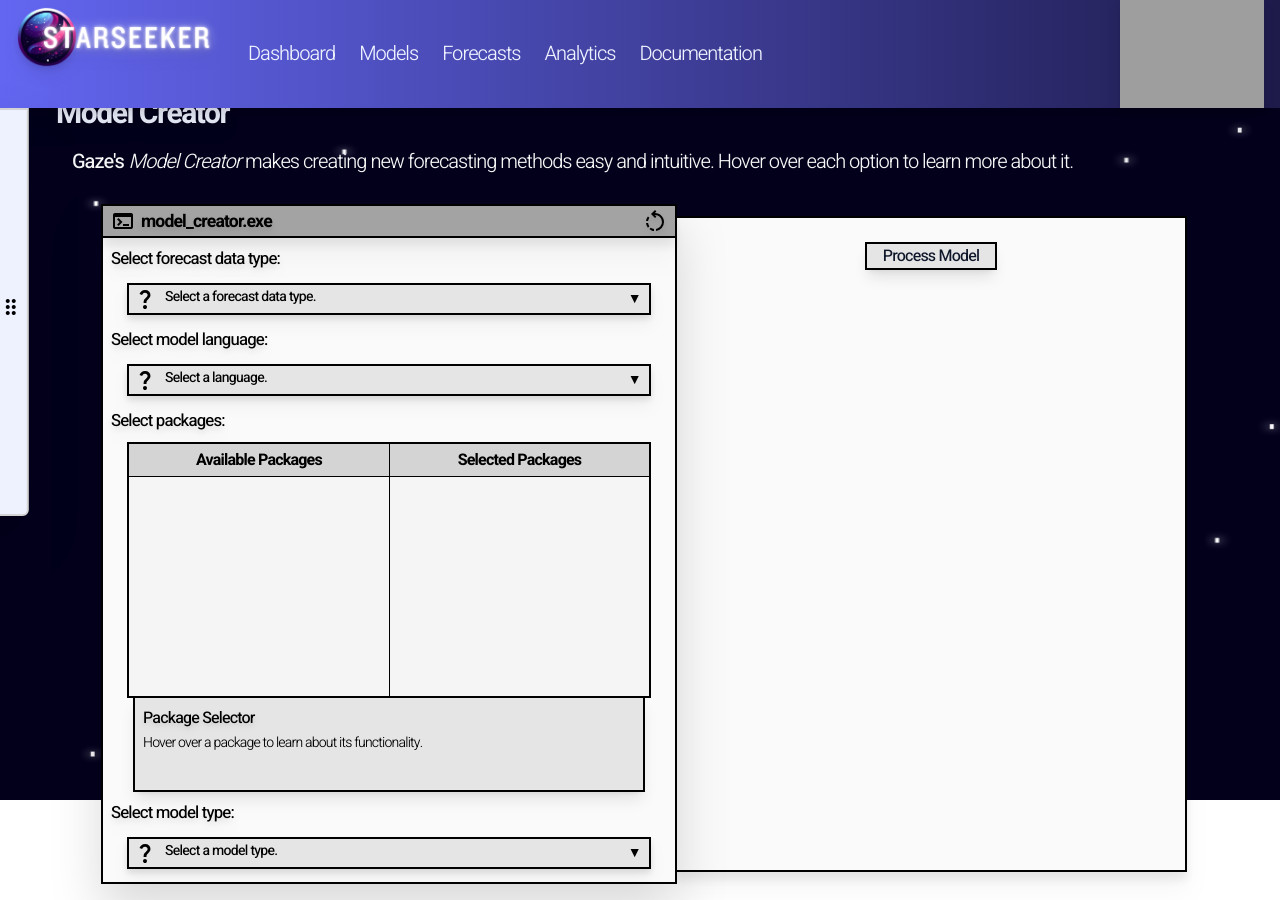
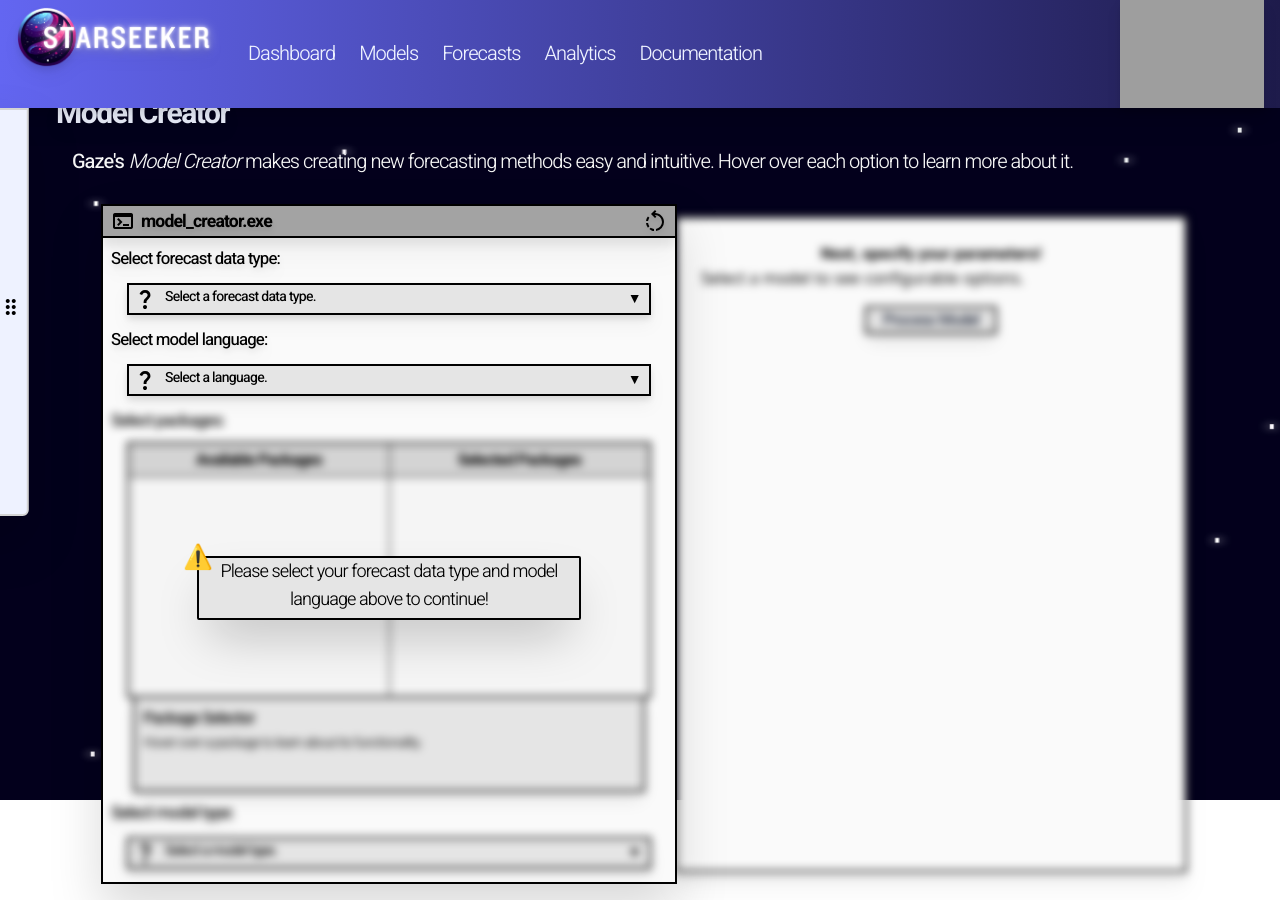
Before and after one commit to heidaraliy/starseeker, a React (Vite) app in the folder frontend/: page /prod/gaze/usage in a window 1280 px wide. Built offline with nearby package versions, Linux system fonts and the light colour scheme; grey boxes are pictures that could not be loaded; a web font is replaced by a local one.

Commit message:
starting implementation of auxiliary model creator widget

```diff
--- /dev/null
+++ b/frontend/src/components/AuxiliaryModelCreatorWidget.tsx
@@ -0,0 +1,77 @@
+import { FC } from 'react';
+import { modelParameters } from '../consts/modelParameters';
+import axios from 'axios';
+
+interface AuxiliaryModelCreatorProps {
+  selectedModel: string | null;
+  selectedLanguage: string | null;
+  selectedForecast: string | null;
+  selectedPackages: string[] | null;
+}
+
+const AuxiliaryModelCreatorWidget: FC<AuxiliaryModelCreatorProps> = ({
+  selectedModel,
+  selectedLanguage,
+  selectedForecast,
+  selectedPackages,
+}) => {
+  //overlay blur for auxiliary model creator section
+  const showAuxModelCreator =
+    !selectedForecast || !selectedLanguage || !selectedModel;
+
+  const renderInputs = () => {
+    if (selectedModel && modelParameters[selectedModel]) {
+      return modelParameters[selectedModel]();
+    }
+    return <div>Select a model to see configurable options.</div>;
+  };
+
+  //prep data to send to backend
+  const handleProcessModel = async () => {
+    try {
+      const dataToSend = {
+        forecastType: selectedForecast,
+        language: selectedLanguage,
+        packages: selectedPackages,
+        model: selectedModel,
+      };
+
+      //endpoint
+      const response = await axios.post('/api/model/create', dataToSend);
+
+      //success
+      console.log('Model created! Response data:', response.data);
+    } catch (error) {
+      //failure
+      console.error('Model creation failure.', error);
+    } finally {
+      //empty
+    }
+  };
+  return (
+    <div className="xl:my-auto md:mx-auto md:-mt-0.5 -z-1">
+      <div className={`package-selector ${showAuxModelCreator ? 'blur' : ''}`}>
+        <div className="bg-neutral-50 md:w-[38rem] xl:w-[32rem] 2xl:w-[40rem] drop-shadow-xl">
+          <div className="border-2 border-black md:h-[28rem] xl:h-[41rem]">
+            <div className="flex-col justify-center py-6">
+              <div className="flex justify-center font-heebo font-bold">
+                Next, specify your {selectedModel} parameters!
+              </div>
+              <div className="mx-auto px-6">{renderInputs()}</div>
+              <div className="flex justify-center">
+                <button
+                  className="bg-neutral-200 hover:bg-neutral-300 hover:-translate-y-0.5 active:translate-y-0 text-slate-900 tracking-tighter font-heebo px-4 mt-4 border-2 border-black shadow-lg duration-200 transition ease-in-out"
+                  onClick={handleProcessModel}
+                >
+                  Process Model
+                </button>
+              </div>
+            </div>
+          </div>
+        </div>
+      </div>
+    </div>
+  );
+};
+
+export default AuxiliaryModelCreatorWidget;
--- a/frontend/src/components/ModelCreatorDropdown.tsx
+++ b/frontend/src/components/ModelCreatorDropdown.tsx
@@ -67,7 +67,6 @@ const ModelCreatorDropdown: React.FC<ModelCreatorDropdownProps> = ({
     updateDropdownDirection();
     window.addEventListener('resize', updateDropdownDirection);
 
-    // Cleanup event listener
     return () => window.removeEventListener('resize', updateDropdownDirection);
   }, []);
 
--- a/frontend/src/components/ModelCreatorWidget.tsx
+++ b/frontend/src/components/ModelCreatorWidget.tsx
@@ -5,27 +5,17 @@ import ModelCreatorDropdown from './ModelCreatorDropdown';
 import PackageSelector from './PackageSelector';
 import Tooltip from './Tooltip';
 import { forecastTypeOptions, forecastToIcon } from '../consts/forecastTypes';
-import {
-  packageToModelsMap,
-  modelTypeOptions,
-  modelToIcon,
-} from '../consts/modelTypes';
+import { packageToModelsMap, modelToIcon } from '../consts/modelTypes';
 import {
   programmingLanguageOptions,
   languageToIcon,
 } from '../consts/languageTypes';
-import languagePackageMap from '../consts/languagePackageMap';
 import { getTooltipMessage } from '../utils/getTooltipMessage';
-import axios from 'axios';
+import AuxiliaryModelCreatorWidget from './AuxiliaryModelCreatorWidget';
 
 const ModelCreatorWidget: React.FC = () => {
   //set key for packageSelectorKey so we can refresh it to default when a user clicks the refresh button
   const [packageSelectorKey, setPackageSelectorKey] = useState(0);
-
-  //conditional package rendering logic
-  const getPackagesByLanguage = (selectedLanguage) => {
-    return languagePackageMap[selectedLanguage] || [];
-  };
 
   //also need to process package selection to render available models
   const [selectedPackages, setSelectedPackages] = useState([]);
@@ -34,23 +24,6 @@ const ModelCreatorWidget: React.FC = () => {
   const handlePackageSelect = (selectedPackages) => {
     setSelectedPackages(selectedPackages);
   };
-
-  useEffect(() => {
-    console.log('Selected packages:', selectedPackages);
-
-    if (selectedPackages.length > 0) {
-      let modelsSet = new Set();
-      selectedPackages.forEach((pkg) => {
-        const modelsForPackage = packageToModelsMap[pkg] || [];
-        modelsForPackage.forEach((model) => modelsSet.add(model));
-      });
-
-      console.log('Models set:', modelsSet); // Debugging
-      setFilteredModelOptions([...modelsSet]);
-    } else {
-      setFilteredModelOptions(modelTypeOptions);
-    }
-  }, [selectedPackages]);
 
   //forecast type selection consts, states, and handling
   const [selectedForecast, setSelectedForecast] = useState<string | null>('');
@@ -83,27 +56,36 @@ const ModelCreatorWidget: React.FC = () => {
     setPackageSelectorKey((prevKey) => prevKey + 1);
   };
 
-  //prep data to send to backend
-  const handleProcessModel = async () => {
-    try {
-      const dataToSend = {
-        forecastType: selectedForecast,
-        language: selectedLanguage,
-        selectedModel: selectedModel,
-      };
+  //overlay blur for package selector
+  const showModelCreator = !selectedForecast || !selectedLanguage;
 
-      //endpoint
-      const response = await axios.post('/api/model/create', dataToSend);
+  //rendering models conditionally
+  useEffect(() => {
+    const modelsSet = new Set();
+    let modelOptionsAvailable = false;
 
-      //success
-      console.log('Model created! Response data:', response.data);
-    } catch (error) {
-      //failure
-      console.error('Model creation failure.', error);
-    } finally {
-      //empty
+    if (selectedPackages.length > 0) {
+      selectedPackages.forEach((pkg) => {
+        const modelsForPackage = packageToModelsMap[pkg] || [];
+        modelsForPackage.forEach((model) => {
+          modelsSet.add(model);
+          modelOptionsAvailable = true;
+        });
+      });
     }
-  };
+
+    const newFilteredModelOptions = modelOptionsAvailable
+      ? [...modelsSet]
+      : [
+          'No models available for selection. Please select your options above!',
+        ];
+
+    setFilteredModelOptions(newFilteredModelOptions);
+
+    if (!modelsSet.has(selectedModel)) {
+      setSelectedModel(null);
+    }
+  }, [selectedPackages, selectedModel]);
 
   return (
     <div className="flex md:flex-col xl:flex-row xl:-space-x-0.5">
@@ -153,22 +135,32 @@ const ModelCreatorWidget: React.FC = () => {
             tooltipType="languageType"
             getTooltipMessage={getTooltipMessage}
           />
-          <div className="tracking-tighter font-heebo text-[1.05rem] drop-shadow-lg m-2">
+          <div
+            className={`tracking-tighter font-heebo text-[1.05rem] drop-shadow-lg m-2 ${
+              showModelCreator ? 'blur' : ''
+            }`}
+          >
             Select packages:
           </div>
-          <div
-            className="package-selector-container"
-            style={{ position: 'relative' }}
-          >
-            {(!selectedForecast || !selectedLanguage) && (
-              <div className="package-selector-overlay"></div>
-            )}
+          <div className={`${showModelCreator ? 'blur' : ''}`}>
             <PackageSelector
               key={packageSelectorKey}
               selectedLanguage={selectedLanguage}
               onPackageSelect={handlePackageSelect}
             />
           </div>
+          <span
+            className={`package-selector ${
+              showModelCreator
+                ? 'absolute flex justify-center top-[22rem] left-0 right-0 bottom-0 font-heebo font-light tracking-tighter text-lg text-center max-w-sm max-h-16 mx-auto border-2 border-black bg-neutral-200 shadow-2xl rounded-sm'
+                : 'hidden'
+            }`}
+          >
+            <span className="absolute -left-4 -top-4 text-2xl">⚠️</span>
+            Please select your forecast data type and model language above to
+            continue!
+          </span>
+          <div className={`package-selector ${showModelCreator ? 'blur' : ''}`}>
             <div className="tracking-tighter font-heebo text-[1.05rem] drop-shadow-lg m-2">
               Select model type:
             </div>
@@ -184,20 +176,12 @@ const ModelCreatorWidget: React.FC = () => {
             />
           </div>
         </div>
-      <div className="xl:my-auto md:mx-auto md:-mt-0.5 -z-1">
-        <div className="bg-neutral-50 md:w-[38rem] xl:w-[32rem] 2xl:w-[40rem] drop-shadow-xl">
-          <div className="border-2 border-black md:h-[28rem] xl:h-[41rem]">
-            <div className="flex justify-center py-6">
-              <button
-                className="bg-neutral-200 hover:bg-neutral-300 hover:-translate-y-0.5 active:translate-y-0 text-slate-900 tracking-tighter font-heebo px-4 border-2 border-black shadow-lg duration-200 transition ease-in-out"
-                onClick={handleProcessModel}
-              >
-                Process Model
-              </button>
       </div>
-          </div>
-        </div>
-      </div>
+      <AuxiliaryModelCreatorWidget
+        selectedModel={selectedModel}
+        selectedLanguage={selectedLanguage}
+        selectedForecast={selectedForecast}
+      />
     </div>
   );
 };
--- a/frontend/src/consts/forecastTypes.ts
+++ b/frontend/src/consts/forecastTypes.ts
@@ -4,8 +4,8 @@ import google_line_chart from '../assets/google_line_chart.svg';
 
 export const forecastTypeOptions = [
   'Time Series',
-  'Cross-Sectional Data',
-  'Logitudinal Data',
+  // 'Cross-Sectional Data',
+  // 'Logitudinal Data',
 ];
 
 export const forecastToIcon = {
--- a/frontend/src/consts/languagePackageMap.ts
+++ b/frontend/src/consts/languagePackageMap.ts
@@ -1,17 +1,17 @@
 const languagePackageMap = {
   Python: [
-    'statsmodels',
-    'scikit-learn',
-    'TensorFlow (Python)',
-    'Prophet (Python)',
-    'PyCaret',
+    // 'statsmodels',
+    // 'scikit-learn',
+    // 'TensorFlow (Python)',
+    // 'Prophet (Python)',
+    // 'PyCaret',
     'XGBoost',
-    'LightGBM',
-    'Catboost (Python)',
-    'Hyperopt',
-    'Optuna',
-    'Spearmint',
-    'Ray Tune',
+    // 'LightGBM',
+    // 'Catboost (Python)',
+    // 'Hyperopt',
+    // 'Optuna',
+    // 'Spearmint',
+    // 'Ray Tune',
   ],
   R: [
     'stats',
--- /dev/null
+++ b/frontend/src/consts/modelParameters.tsx
@@ -0,0 +1,25 @@
+type ModelParameterFunction = () => JSX.Element;
+
+interface ModelParameters {
+  [key: string]: ModelParameterFunction;
+}
+
+export const modelParameters: ModelParameters = {
+  XGBoost: () => (
+    <div className="flex flex-col">
+      <label
+        htmlFor="col_sample_by_tree"
+        className="font-heebo font-light text-sm my-1"
+      >
+        Column Sample (By Tree):
+      </label>
+      <input
+        type="number"
+        id="col_sample_by_tree"
+        name="col_sample_by_tree"
+        step="any"
+        className="border-2 border-black focus:border-indigo-950 h-6"
+      />
+    </div>
+  ),
+};
--- a/frontend/src/index.css
+++ b/frontend/src/index.css
@@ -36,3 +36,12 @@
   z-index: -1;
   background-color: #03001c;
 }
+
+.blur {
+  filter: blur(4px);
+  pointer-events: none;
+}
+
+.hidden {
+  display: none;
+}
```
Also changed, not shown: frontend/src/components/PackageSelector.tsx (+10 -12 lines), frontend/src/pages/prod_gaze/GazeMobilePage.tsx (+17 -8 lines). Lines whose indentation alone changed are shown as unchanged.
